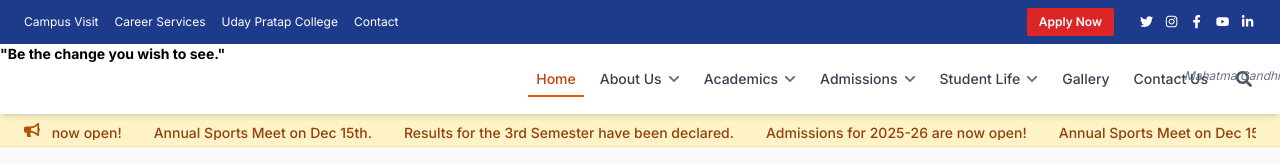
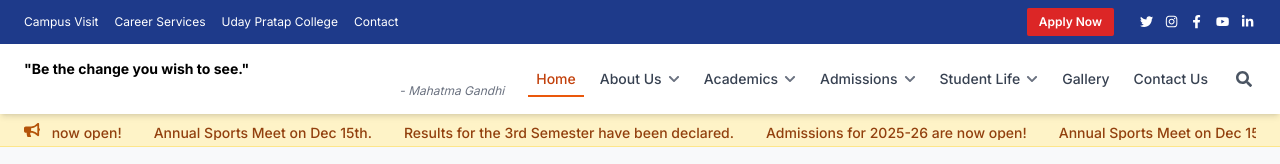
Before and after one commit to insatiatedsoulcode/udaypratapcollege, a Next.js app: page / in a window 1280 px wide. Shown: the top 164 px of the page. Built offline with nearby package versions, Linux system fonts and the light colour scheme.

Commit message:
header bug fix v1.3

```diff
--- a/src/components/Header.tsx
+++ b/src/components/Header.tsx
@@ -111,9 +111,6 @@ function Header() {
     const isActive = exact ? pathname === href : pathname.startsWith(href) && (href !== "/" || pathname === "/");
     const isSubmenuOpenForThisItem = isMobile && hasDropdown && !!openMobileSubmenus[href];
 
-    // The unused handleClick function has been removed.
-
-    // For mobile links that have a dropdown, we render a special layout
     if (isMobile && hasDropdown) {
       return (
         <div className="flex justify-between items-center w-full px-2 py-2">
@@ -135,7 +132,6 @@ function Header() {
       );
     }
 
-    // Original logic for desktop links and simple mobile links
     return (
       <Link
         href={href}
@@ -193,31 +189,36 @@ function Header() {
             initial={{ opacity: 0 }}
             animate={{ opacity: 1 }}
             transition={{ duration: 0.3 }}
-            className="w-full flex justify-between items-center"
+            className="w-full flex justify-between items-center gap-4" // Added gap-4 for spacing
           >
-            <div className="quote-container flex-shrink-0 max-w-sm md:max-w-md lg:max-w-md xl:max-w-lg">
+            {/* --- UPDATED QUOTE SECTION --- */}
+            <div className="flex-1 min-w-0"> {/* Allows this container to shrink */}
               <AnimatePresence mode="wait">
                 <motion.div
                   key={currentQuoteIndex}
-                  initial={{ opacity: 0, y: -10 }}
-                  animate={{ opacity: 1, y: 0 }}
-                  exit={{ opacity: 0, y: 10 }}
-                  transition={{ duration: 0.4, ease: 'easeInOut' }}
-                  className="absolute inset-0"
+                  initial={{ opacity: 0 }}
+                  animate={{ opacity: 1 }}
+                  exit={{ opacity: 0 }}
+                  transition={{ duration: 0.5 }}
                 >
                   {currentQuote && (
                     <blockquote className="text-xs">
-                      <p className="text-sm font-bold text-black not-italic">&quot;{currentQuote.text}&quot;</p>
-                      <cite className="block text-right italic text-gray-500 text-xs mt-1">- {currentQuote.author}</cite>
+                      <p className="text-sm font-bold text-black not-italic truncate"> {/* Truncate to prevent long quotes from wrapping */}
+                        &quot;{currentQuote.text}&quot;
+                      </p>
+                      <cite className="block text-right italic text-gray-500 text-xs mt-1 pr-2">
+                        - {currentQuote.author}
+                      </cite>
                     </blockquote>
                   )}
                 </motion.div>
               </AnimatePresence>
             </div>
 
-            <div className="hidden md:flex items-center space-x-4">
+            {/* --- DESKTOP NAV --- */}
+            <div className="hidden md:flex items-center space-x-4 flex-shrink-0"> {/* flex-shrink-0 prevents this from shrinking */}
               <nav>
-                <ul className="flex space-x-1 lg:space-x-2">
+                <ul className="flex items-center space-x-1 lg:space-x-2">
                   {mainNavLinks.map((linkItem) => (
                     <li key={linkItem.href} className="relative group">
                       <NavLinkItem {...linkItem} isMobile={false} />
@@ -241,7 +242,8 @@ function Header() {
               </button>
             </div>
 
-            <div className="md:hidden">
+            {/* --- MOBILE NAV BUTTON --- */}
+            <div className="md:hidden flex-shrink-0"> {/* flex-shrink-0 to prevent shrinking */}
               <button
                 onClick={toggleMobileMenu}
                 className="text-gray-700 hover:text-orange-500 p-1 rounded-md"
@@ -255,6 +257,7 @@ function Header() {
         )}
       </div>
 
+      {/* --- MOBILE MENU OVERLAY --- */}
       <AnimatePresence>
         {isMobileMenuOpen && (
           <motion.div
```
